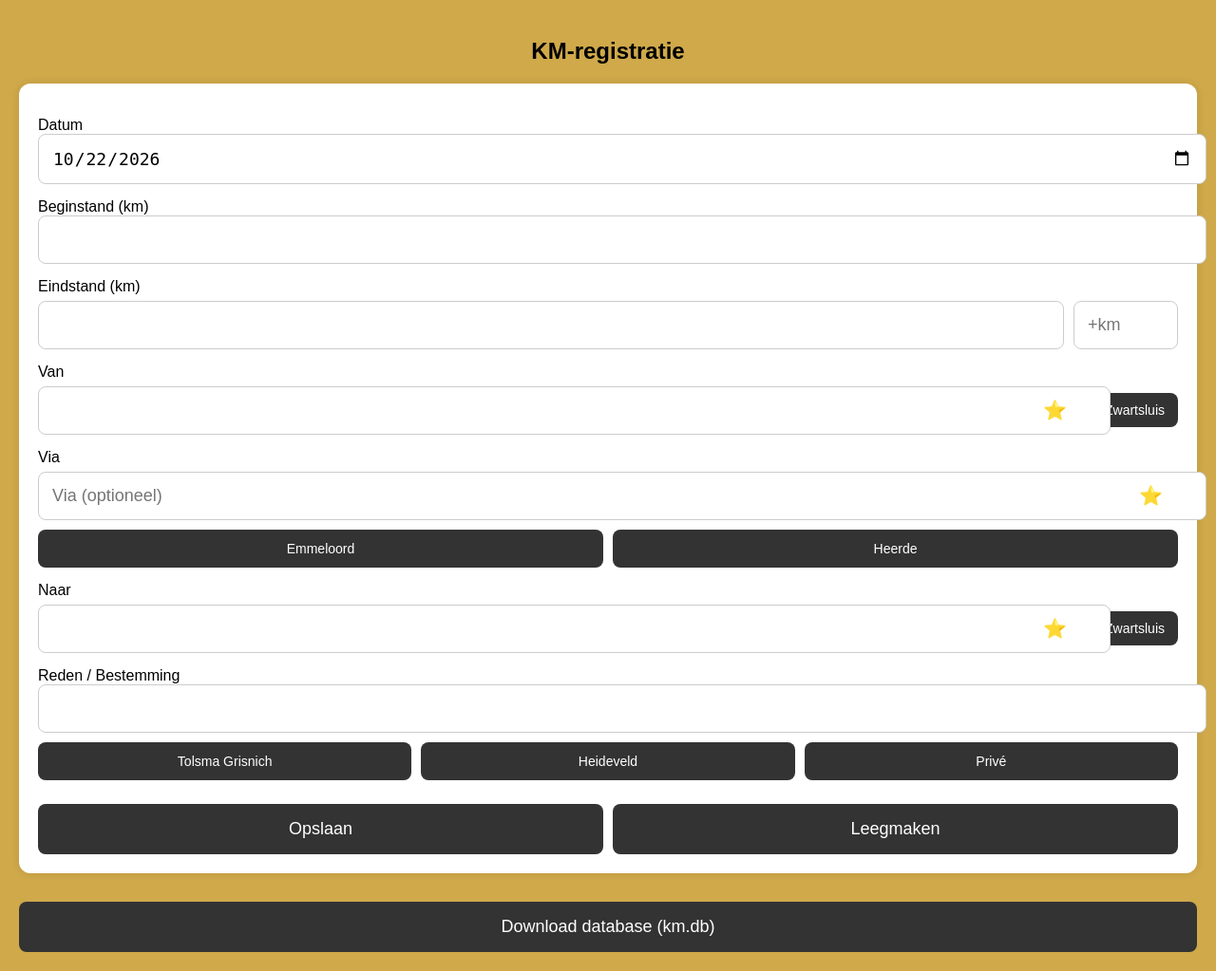
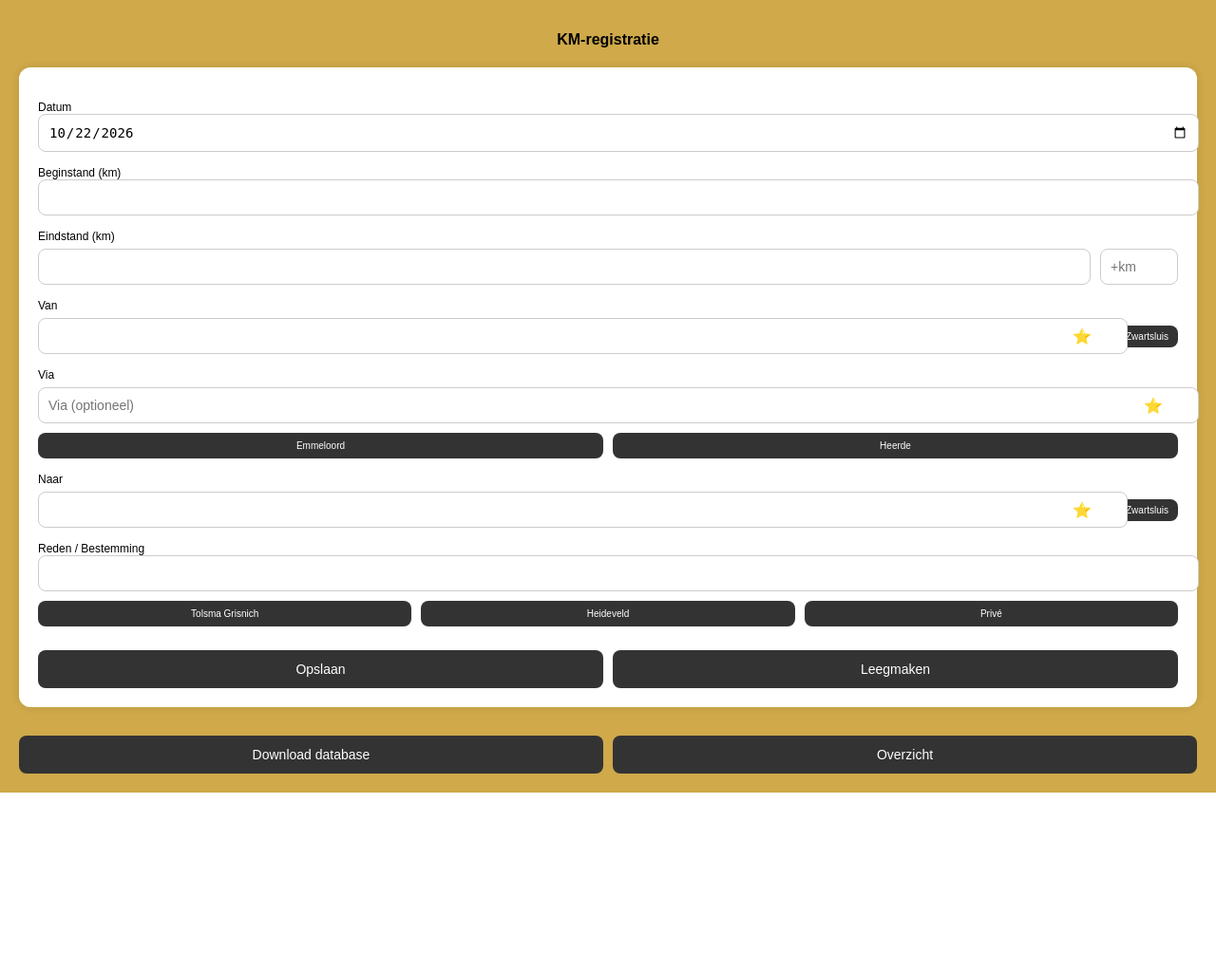
Before and after one commit to BJKuiken/kmapp, a Flask app: page / in a window 1280 px wide. Shown: the whole page at 95% size. After the commit the page ends 835 px from the top, so only its background shows below. Run offline with Flask 3, Linux system fonts and the light colour scheme; data that the repository does not hold is empty.

Commit message:
buttton naar overzicht en kleinere letter types en foutmleding

```diff
--- a/templates/index.html
+++ b/templates/index.html
@@ -5,11 +5,11 @@
     <meta name="viewport" content="width=device-width, initial-scale=1.0">
     <title>KM-registratie</title>
     <style>
-        body { font-family: Arial; margin: 0; padding: 20px; background: #CFA94A; }
-        h2 { text-align: center; margin-bottom: 20px; }
+        body { font-family: Arial; margin: 0; padding: 20px; background: #CFA94A; font-size: 12px; }
+        h2 { text-align: center; margin-bottom: 20px; font-size: 16px; }
         form { background: white; padding: 20px; border-radius: 12px; box-shadow: 0 0 10px rgba(0,0,0,0.1); }
 
-        label { font-size: 16px; margin-top: 15px; display: block; }
+        label { font-size: 12px; margin-top: 15px; display: block; }
 
         .field-line {
             display: flex;
@@ -25,8 +25,8 @@
 
         input {
             width: 100%;
-            padding: 14px;
-            font-size: 18px;
+            padding: 10px;
+            font-size: 14px;
             border: 1px solid #ccc;
             border-radius: 8px;
         }
@@ -38,53 +38,65 @@
             transform: translateY(-50%);
             background: none;
             border: none;
-            font-size: 20px;
+            font-size: 16px;
             cursor: pointer;
             color: #333;
         }
 
         .quick-small {
-            padding: 10px 14px;
+            padding: 6px 10px;
             background: #333;
             color: white;
             border: none;
             border-radius: 8px;
-            font-size: 14px;
+            font-size: 10px;
             flex: 0 0 auto;
         }
 
         .km-plus {
-            width: 80px;
-            padding: 14px;
-            font-size: 18px;
+            width: 60px;
+            padding: 10px;
+            font-size: 14px;
             border: 1px solid #ccc;
             border-radius: 8px;
         }
 
         .btn-row { display: flex; gap: 10px; margin-top: 10px; }
-        .quick-btn { flex: 1; padding: 12px; background: #333; color: white; border: none; border-radius: 8px; font-size: 14px; }
+        .quick-btn { flex: 1; padding: 8px; background: #333; color: white; border: none; border-radius: 8px; font-size: 10px; }
 
         .submit-row { display: flex; gap: 10px; margin-top: 25px; }
 
         .submit-btn, .clear-btn {
             flex: 1;
-            padding: 16px;
+            padding: 12px;
             background: #333;
             color: white;
-            font-size: 18px;
+            font-size: 14px;
             border: none;
             border-radius: 8px;
         }
 
-        .download-btn {
+        .bottom-row {
+            display: flex;
+            gap: 10px;
             margin-top: 30px;
-            padding: 16px;
-            width: 100%;
+        }
+
+        .bottom-btn {
+            flex: 1;
+            padding: 12px;
             background: #333;
             color: white;
-            font-size: 18px;
+            font-size: 14px;
             border: none;
             border-radius: 8px;
+        }
+
+        .error {
+            color: darkred;
+            font-size: 12px;
+            margin-top: 10px;
+            display: none;
         }
     </style>
 </head>
@@ -94,22 +106,20 @@
 
 <form id="kmForm">
 
-    <!-- DATUM -->
     <label>Datum</label>
     <input type="date" id="datum" name="datum" required>
 
-    <!-- BEGINSTAND -->
     <label>Beginstand (km)</label>
     <input type="number" id="begin" name="begin" required>
 
-    <!-- EINDSTAND + KM+ -->
     <label>Eindstand (km)</label>
     <div class="field-line">
         <input type="number" id="eind" name="eind" required>
         <input type="number" id="pluskm" class="km-plus" placeholder="+km">
     </div>
 
-    <!-- VAN -->
+    <div id="kmError" class="error">Eindstand kan niet lager zijn dan beginstand.</div>
+
     <label>Van</label>
     <div class="field-line">
         <div class="field-wrapper">
@@ -119,7 +129,6 @@
         <button type="button" class="quick-small" onclick="document.getElementById('van').value='Zwartsluis'">Zwartsluis</button>
     </div>
 
-    <!-- VIA -->
     <label>Via</label>
     <div class="field-line">
         <div class="field-wrapper">
@@ -133,7 +142,6 @@
         <button type="button" class="quick-btn" onclick="setVia('Heerde')">Heerde</button>
     </div>
 
-    <!-- NAAR -->
     <label>Naar</label>
     <div class="field-line">
         <div class="field-wrapper">
@@ -143,7 +151,6 @@
         <button type="button" class="quick-small" onclick="document.getElementById('naar').value='Zwartsluis'">Zwartsluis</button>
     </div>
 
-    <!-- REDEN -->
     <label>Reden / Bestemming</label>
     <input type="text" id="reden" name="reden" required>
 
@@ -153,7 +160,6 @@
         <button type="button" class="quick-btn" onclick="setReason('Privé')">Privé</button>
     </div>
 
-    <!-- OPSLAAN + LEEGMAKEN -->
     <div class="submit-row">
         <button type="submit" class="submit-btn">Opslaan</button>
         <button type="button" class="clear-btn" onclick="clearForm()">Leegmaken</button>
@@ -161,9 +167,10 @@
 
 </form>
 
-<button class="download-btn" onclick="window.location.href='/download-db'">
-    Download database (km.db)
-</button>
+<div class="bottom-row">
+    <button class="bottom-btn" onclick="window.location.href='/download-db'">Download database</button>
+    <button class="bottom-btn" onclick="window.location.href='/overzicht'">Overzicht</button>
+</div>
 
 <script>
 // Datum automatisch op vandaag
@@ -220,6 +227,23 @@ document.getElementById("pluskm").addEventListener("input", () => {
     }
 });
 
+// KM-validatie
+function validateKm() {
+    const begin = Number(document.getElementById("begin").value);
+    const eind = Number(document.getElementById("eind").value);
+
+    if (!isNaN(begin) && !isNaN(eind) && eind < begin) {
+        document.getElementById("kmError").style.display = "block";
+        return false;
+    }
+
+    document.getElementById("kmError").style.display = "none";
+    return true;
+}
+
+document.getElementById("eind").addEventListener("blur", validateKm);
+document.getElementById("eind").addEventListener("input", validateKm);
+
 // Formulier leegmaken
 function clearForm() {
     document.getElementById("datum").value = new Date().toISOString().split("T")[0];
@@ -230,11 +254,15 @@ function clearForm() {
     document.getElementById("pluskm").value = "";
     document.getElementById("eind").value = "";
     loadLastKm();
+    document.getElementById("kmError").style.display = "none";
 }
 
 // Opslaan
 document.getElementById("kmForm").addEventListener("submit", async (e) => {
     e.preventDefault();
+
+    if (!validateKm()) return;
+
     const data = Object.fromEntries(new FormData(e.target));
 
     const apiUrl = window.location.origin + "/api/km";
```
